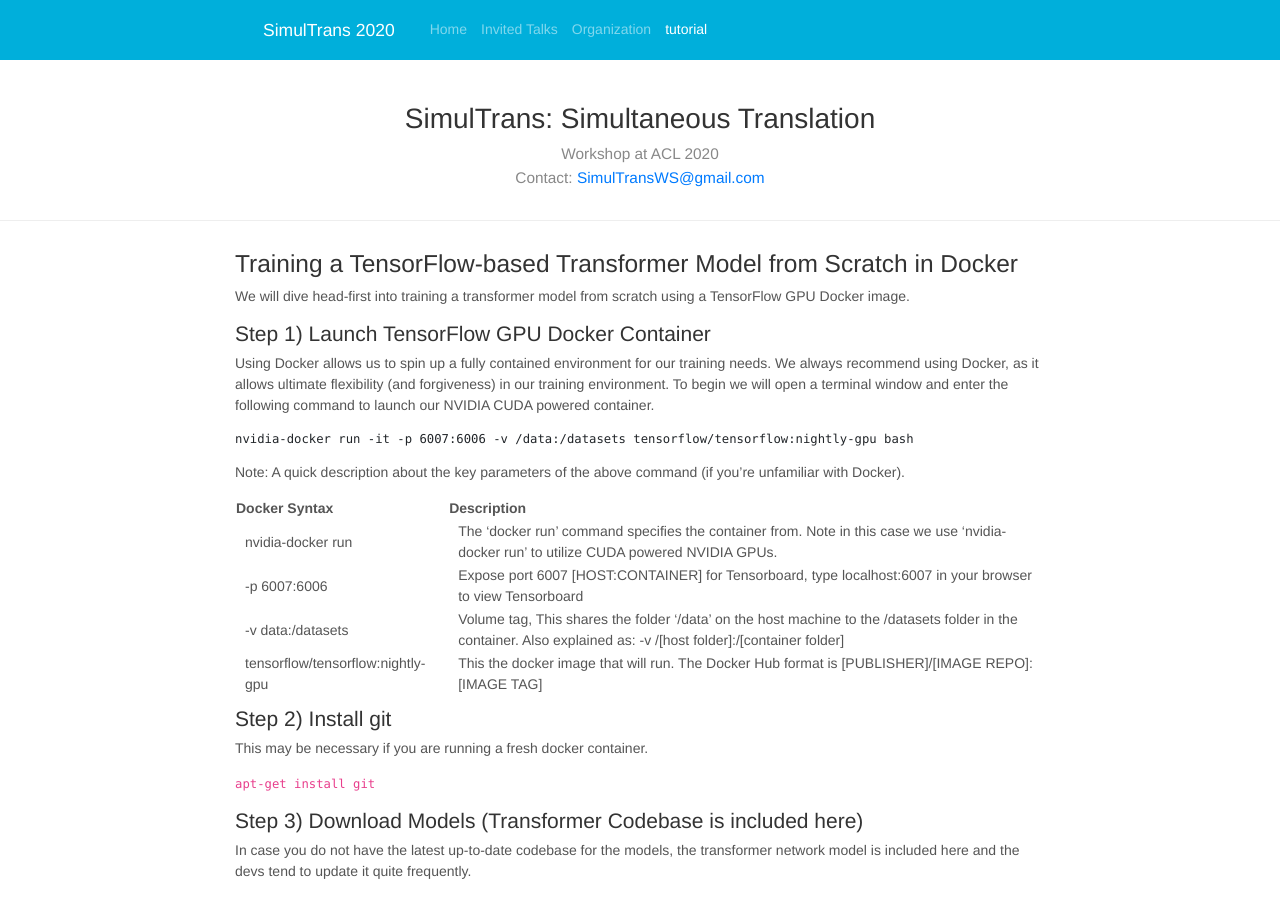
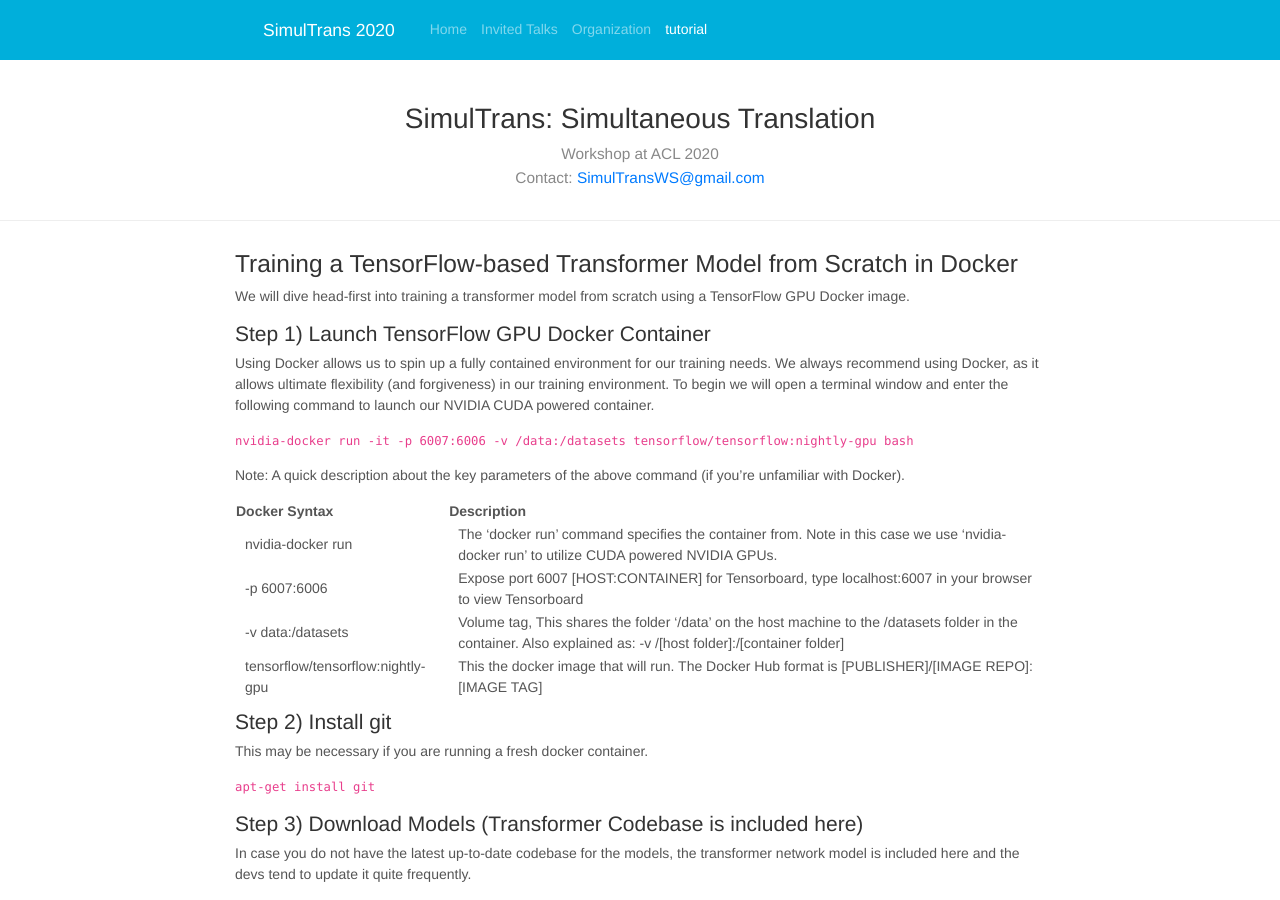
Before and after one commit to SimulTrans-workshop/SimulTrans-workshop.github.io, a Jekyll site: the page built from tutorial.md, in a window 1280 px wide and 900 px high. Built offline with Jekyll 4.4.1, drawn with Linux system fonts in a browser that asks for light colours; nearby versions of some CDN libraries.

Commit message:
first tutorial added

````diff
--- a/tutorial.md
+++ b/tutorial.md
@@ -13,9 +13,9 @@
 #### Step 1) Launch TensorFlow GPU Docker Container
 
 Using Docker allows us to spin up a fully contained environment for our training needs. We always recommend using Docker, as it allows ultimate flexibility (and forgiveness) in our training environment. To begin we will open a terminal window and enter the following command to launch our NVIDIA CUDA powered container.
-```bash
-nvidia-docker run -it -p 6007:6006 -v /data:/datasets tensorflow/tensorflow:nightly-gpu bash
-```
+
+`nvidia-docker run -it -p 6007:6006 -v /data:/datasets tensorflow/tensorflow:nightly-gpu bash`
+
 Note: A quick description about the key parameters of the above command (if you’re unfamiliar with Docker).
 
 Docker Syntax|	Description
````
